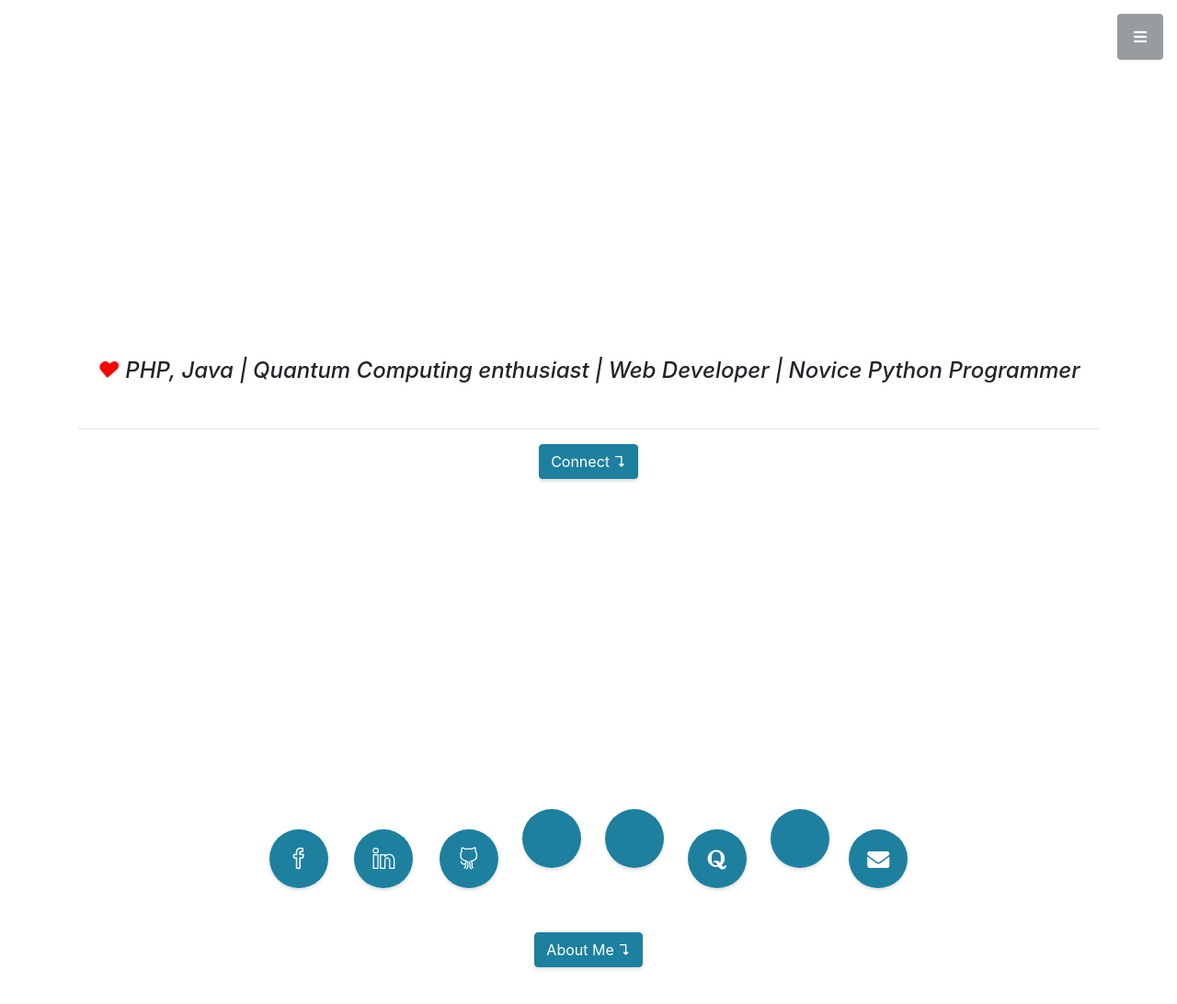
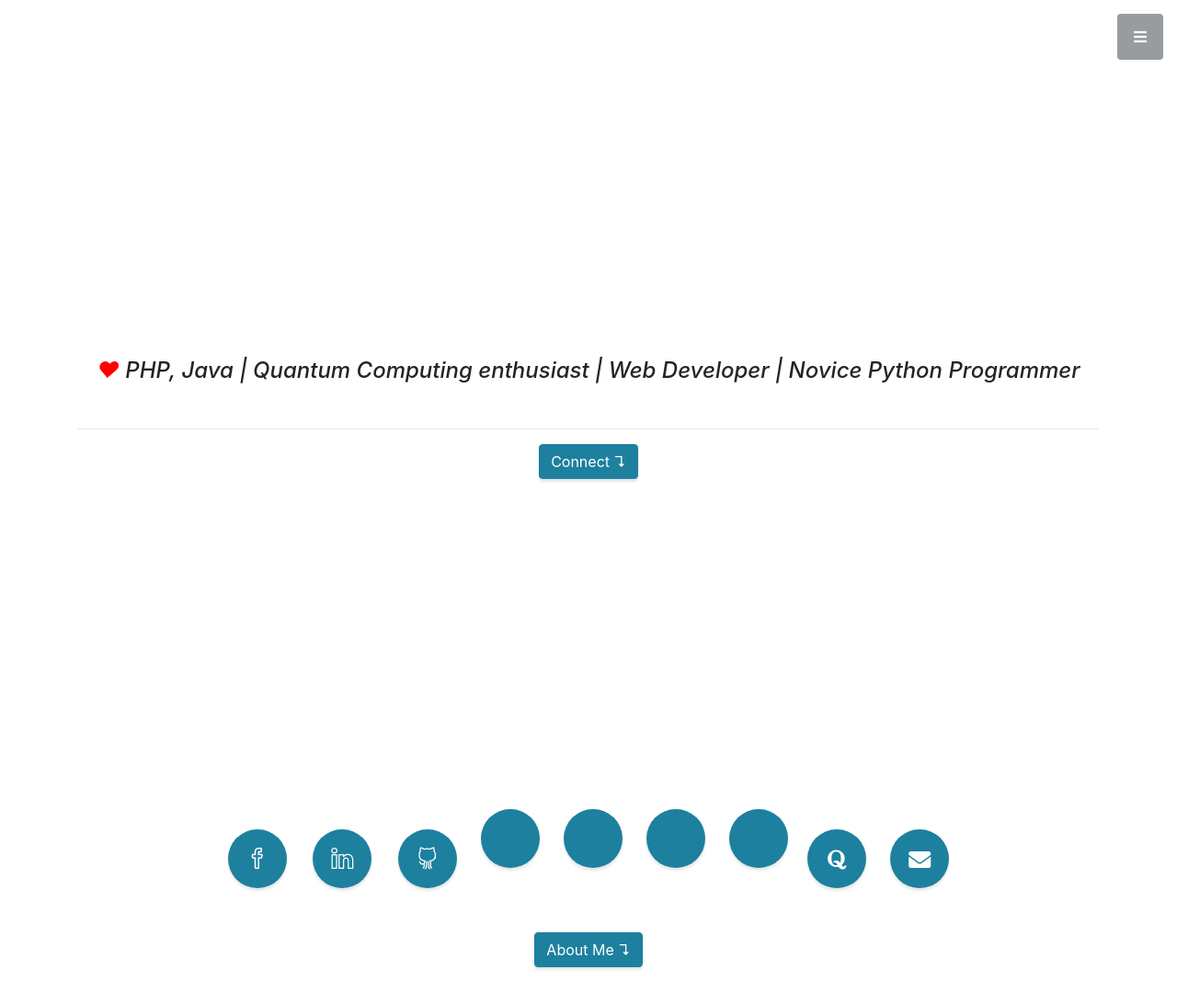
Before and after one commit to Hemant-60/Me, a website with bundled scripts: page index.html in a window 1280 px wide. Shown: the top 1092 px of the page at 92% size. Built offline with nearby package versions, Linux system fonts and the light colour scheme; some icons are missing; files whose address does not match are found by name.

Commit message:
Update index.html

```diff
--- a/index.html
+++ b/index.html
@@ -104,17 +104,23 @@
             <i class="ai ai-google-scholar"  data-inline="false"></i>
           </a>
         </li>&nbsp;&nbsp;&nbsp;
-        <li class="list-inline-item">
-          <a class="social-link rounded-circle text-white" href="https://www.quora.com/profile/Hemant-Rana-76">
-            <i class="fab fa-quora"></i>
+
+	<li class="list-inline-item">
+          <a class="social-link rounded-circle text-white" href="https://orcid.org/0000-0001-8538-6106">
+            <i class="ai ai-orcid"></i>
           </a>
         </li>&nbsp;&nbsp;&nbsp;
+
         <li class="list-inline-item">
             <a class="social-link rounded-circle text-white" href="https://www.hackerrank.com/hemant_rana19979">
               <i class="iconify rounded-circle " data-icon="simple-icons:hackerrank" ></i>
             </a>
           </li>&nbsp;&nbsp;
-
+          <li class="list-inline-item">
+          <a class="social-link rounded-circle text-white" href="https://www.quora.com/profile/Hemant-Rana-76">
+            <i class="fab fa-quora"></i>
+          </a>
+        </li>&nbsp;&nbsp;&nbsp;
           <li class="list-inline-item">
               <a class="social-link rounded-circle text-white" href="mailto:hemant.rana19979@gmail.com">
                 <i class="fa fa-envelope " data-icon="simple-icons:hackerrank" ></i>
```
